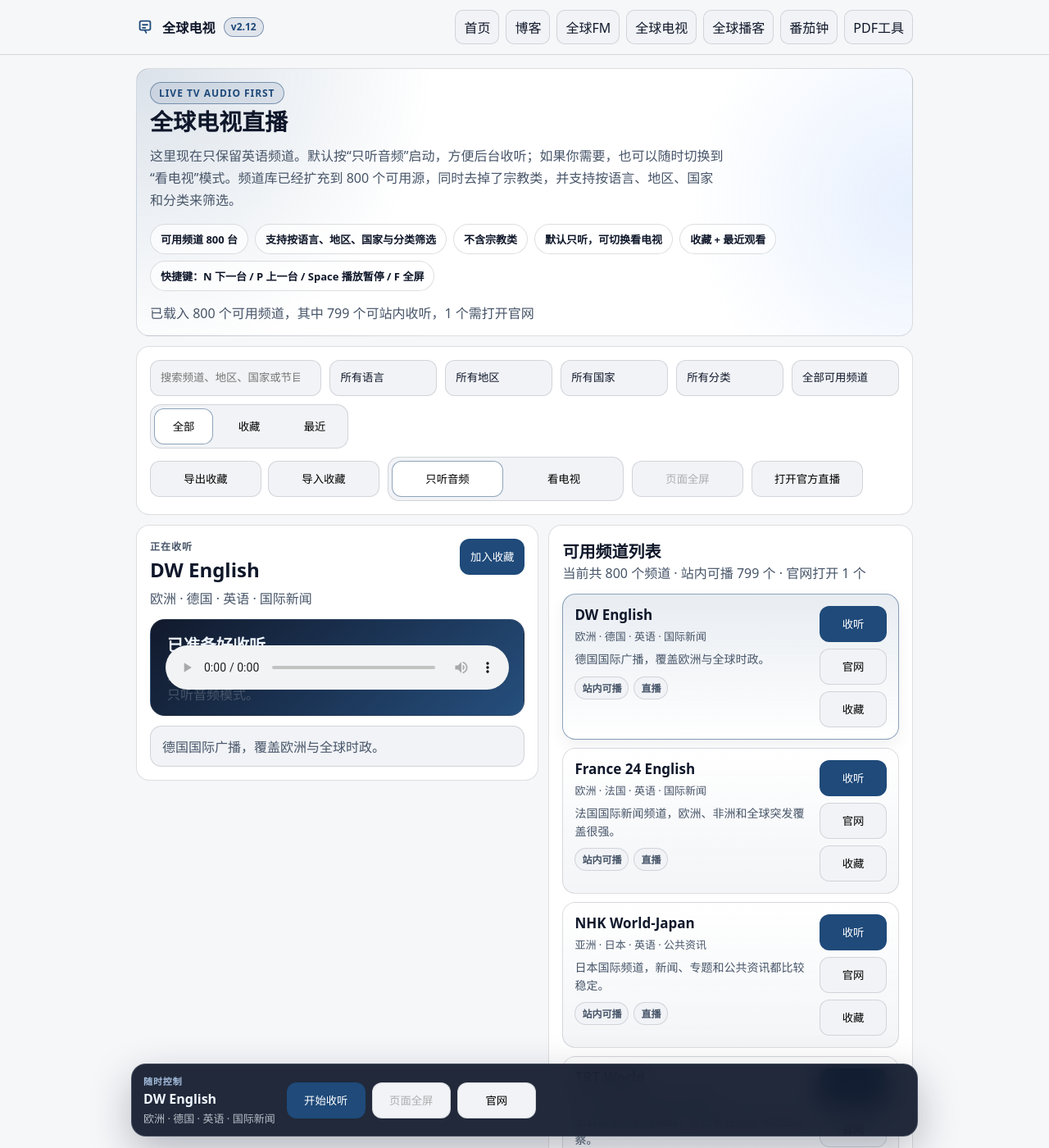
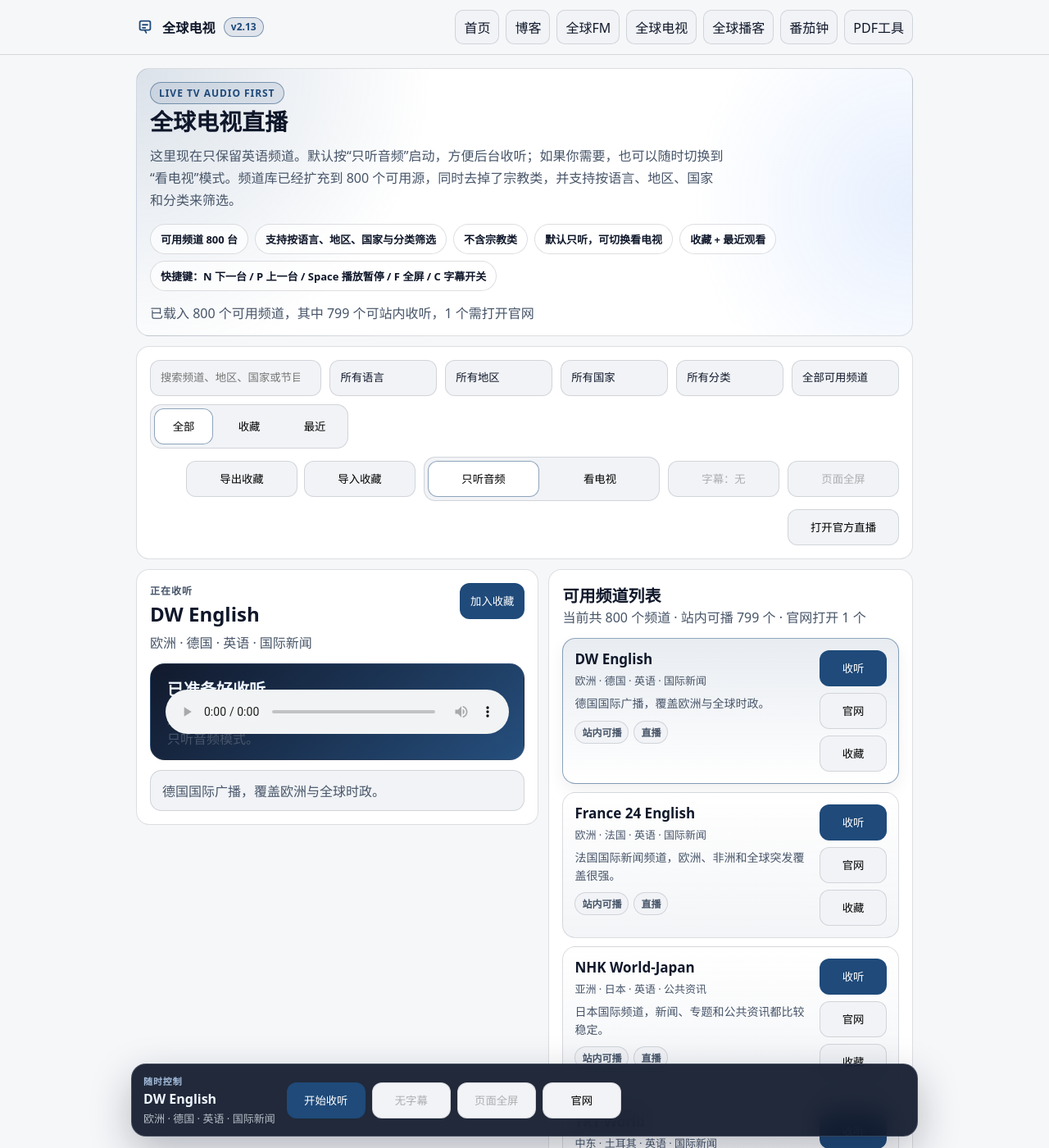
Before and after one commit to louwbc/louwbc.github.io, a Jekyll site: the page apps/global-tv/index.html, which Jekyll copies as it is, in a window 1280 px wide and 1400 px high. Shown: the whole window at 82% size. Built offline with Jekyll 4.4.1, drawn with Linux system fonts in a browser that asks for light colours; comment, search, counter and statistics services are not loaded; some of the changed lines change nothing that is shown.

Commit message:
feat(global-tv): v2.13 add subtitle toggle with C keyboard shortcut

```diff
--- a/apps/global-tv/global-tv.css
+++ b/apps/global-tv/global-tv.css
@@ -196,6 +196,14 @@
   background:#000;
   position:relative;
   z-index:1;
+}
+#playerVideo::cue{
+  background:rgba(15,23,42,.88);
+  color:#f8fafc;
+  font-size:18px;
+  line-height:1.5;
+  padding:4px 10px;
+  border-radius:6px;
 }
 .stage-shell:fullscreen .video-mount,
 .stage-shell:-webkit-full-screen .video-mount{
--- a/apps/global-tv/global-tv.js
+++ b/apps/global-tv/global-tv.js
@@ -14,6 +14,8 @@
   exportFavoritesBtn: $('#exportFavoritesBtn'),
   importFavoritesBtn: $('#importFavoritesBtn'),
   importFavoritesInput: $('#importFavoritesInput'),
+  subtitleBtn: $('#subtitleBtn'),
+  floatingSubtitleBtn: $('#floatingSubtitleBtn'),
   playerFullscreenBtn: $('#playerFullscreenBtn'),
   openOfficialBtn: $('#openOfficialBtn'),
   modeAudioBtn: $('#modeAudioBtn'),
@@ -45,7 +47,8 @@
 const STORE = {
   favorites: 'global-tv:favorites',
   recent: 'global-tv:recent',
-  playbackMode: 'global-tv:playbackMode'
+  playbackMode: 'global-tv:playbackMode',
+  subtitleEnabled: 'global-tv:subtitleEnabled'
 }
 
 const FAVORITES_LIMIT = 100
@@ -57,6 +60,8 @@
   currentId: null,
   hls: null,
   playbackMode: loadPlaybackMode(),
+  subtitleEnabled: loadSubtitleEnabled(),
+  subtitleAvailable: false,
   stageInView: true,
   videoDocked: false,
   stageObserver: null
@@ -150,6 +155,9 @@
     togglePlayerFullscreen()
   })
 
+  ui.subtitleBtn.addEventListener('click', toggleSubtitle)
+  ui.floatingSubtitleBtn.addEventListener('click', toggleSubtitle)
+
   document.addEventListener('fullscreenchange', updateFullscreenButtons)
   document.addEventListener('webkitfullscreenchange', updateFullscreenButtons)
 }
@@ -184,6 +192,16 @@
     updateFullscreenButtons()
   })
   ui.playerVideo.addEventListener('webkitendfullscreen', updateFullscreenButtons)
+  ui.playerVideo.textTracks.addEventListener('addtrack', () => {
+    checkSubtitleAvailability()
+    applySubtitleMode()
+  })
+  ui.playerVideo.textTracks.addEventListener('change', () => {
+    checkSubtitleAvailability()
+  })
+  ui.playerVideo.textTracks.addEventListener('removetrack', () => {
+    checkSubtitleAvailability()
+  })
 }
 
 function setupKeyboardShortcuts() {
@@ -224,6 +242,22 @@
     if (!canUsePlayerFullscreen()) return
     event.preventDefault()
     await togglePlayerFullscreen()
+  }
+
+  if (event.code === 'KeyC' || key === 'c') {
+    if (!canUseSubtitle()) {
+      const channel = getCurrentChannel()
+      if (state.playbackMode !== 'video') {
+        setInfo('字幕切换仅在“看电视”模式下可用')
+      } else if (!channel) {
+        setInfo('请先选择一个频道')
+      } else {
+        setInfo('当前频道没有可用字幕')
+      }
+      return
+    }
+    event.preventDefault()
+    toggleSubtitle()
   }
 }
 
@@ -548,16 +582,29 @@
   if (HlsCtor && typeof HlsCtor.isSupported === 'function' && HlsCtor.isSupported()) {
     const hls = new HlsCtor({
       enableWorker: true,
-      lowLatencyMode: true
+      lowLatencyMode: true,
+      enableWebVTT: true,
+      renderTextTracksNatively: true
     })
     state.hls = hls
     hls.loadSource(url)
     hls.attachMedia(media)
     hls.on(HlsCtor.Events.MANIFEST_PARSED, () => {
+      if (state.playbackMode === 'video') {
+        checkSubtitleAvailability()
+        applySubtitleMode()
+      }
       media.play().catch(() => {
         setStageMessage(getWaitingStageTitle(), `浏览器还没有自动开始${getPlaybackVerb()} ${channel.title}。请点一下播放器开始。`)
         setInfo(`${channel.title} 已载入，等待${getPlaybackVerb()}`)
       })
+    })
+    hls.on(HlsCtor.Events.SUBTITLE_TRACKS_UPDATED, () => {
+      checkSubtitleAvailability()
+      applySubtitleMode()
+    })
+    hls.on(HlsCtor.Events.SUBTITLE_TRACK_SWITCH, () => {
+      checkSubtitleAvailability()
     })
     hls.on(HlsCtor.Events.ERROR, (_event, data) => {
       if (data?.fatal) {
@@ -574,6 +621,12 @@
       setStageMessage(getWaitingStageTitle(), `浏览器还没有自动开始${getPlaybackVerb()} ${channel.title}。请点一下播放器开始。`)
       setInfo(`${channel.title} 已载入，等待${getPlaybackVerb()}`)
     })
+    setTimeout(() => {
+      if (state.playbackMode === 'video') {
+        checkSubtitleAvailability()
+        applySubtitleMode()
+      }
+    }, 2000)
     return
   }
 
@@ -599,6 +652,7 @@
   ui.favCurrentBtn.disabled = !hasCurrent
   ui.favCurrentBtn.textContent = hasCurrent && isFavorite(channel.id) ? '取消收藏' : '加入收藏'
   ui.floatingOfficialBtn.disabled = !hasCurrent || !channel.watchUrl
+  updateSubtitleButtons()
   updateFullscreenButtons()
 }
 
@@ -850,10 +904,12 @@
   ui.floatingPlayPauseBtn.disabled = false
   if (!hasMediaSource(media)) {
     ui.floatingPlayPauseBtn.textContent = getStartButtonLabel()
+    updateSubtitleButtons()
     updateFullscreenButtons()
     return
   }
   ui.floatingPlayPauseBtn.textContent = media.paused ? getContinueButtonLabel() : '暂停'
+  updateSubtitleButtons()
   updateFullscreenButtons()
 }
 
@@ -862,6 +918,15 @@
   const activeMedia = getPlaybackMedia()
   const shouldResume = !!current && current.kind === 'hls' && hasMediaSource(activeMedia) && !activeMedia.paused
   applyPlaybackMode(mode, { rerender: false })
+  if (mode === 'video') {
+    setTimeout(() => {
+      checkSubtitleAvailability()
+      applySubtitleMode()
+    }, 500)
+  } else {
+    state.subtitleAvailable = false
+    updateSubtitleButtons()
+  }
   if (current) {
     renderPlayer(current, shouldResume)
     refreshCurrentActions()
@@ -1246,3 +1311,88 @@
   if (!href) return
   window.open(href, '_blank', 'noopener,noreferrer')
 }
+
+function loadSubtitleEnabled() {
+  const saved = load(STORE.subtitleEnabled, false)
+  return saved === true
+}
+
+function canUseSubtitle(channel = getCurrentChannel()) {
+  return state.playbackMode === 'video' && !!channel && channel.kind === 'hls' && state.subtitleAvailable
+}
+
+function toggleSubtitle() {
+  if (!canUseSubtitle()) {
+    const channel = getCurrentChannel()
+    if (state.playbackMode !== 'video') {
+      setInfo('字幕切换仅在“看电视”模式下可用')
+    } else if (!channel) {
+      setInfo('请先选择一个频道')
+    } else {
+      setInfo('当前频道没有可用字幕')
+    }
+    return
+  }
+  state.subtitleEnabled = !state.subtitleEnabled
+  save(STORE.subtitleEnabled, state.subtitleEnabled)
+  applySubtitleMode()
+  updateSubtitleButtons()
+  setInfo(`字幕已${state.subtitleEnabled ? '开启' : '关闭'}`)
+}
+
+function applySubtitleMode() {
+  const textTracks = ui.playerVideo.textTracks
+  if (!textTracks || !textTracks.length) return
+  const mode = state.subtitleEnabled ? 'showing' : 'hidden'
+  for (let i = 0; i < textTracks.length; i++) {
+    const track = textTracks[i]
+    if (track.kind === 'subtitles' || track.kind === 'captions') {
+      track.mode = mode
+    }
+  }
+  if (state.hls && typeof state.hls.subtitleTrack === 'number') {
+    if (state.subtitleEnabled) {
+      const subtitleTracks = state.hls.subtitleTracks || []
+      if (subtitleTracks.length && state.hls.subtitleTrack === -1) {
+        state.hls.subtitleTrack = 0
+      }
+    } else {
+      state.hls.subtitleTrack = -1
+    }
+  }
+}
+
+function checkSubtitleAvailability() {
+  const channel = getCurrentChannel()
+  if (!channel || state.playbackMode !== 'video' || channel.kind !== 'hls') {
+    state.subtitleAvailable = false
+    updateSubtitleButtons()
+    return
+  }
+  let available = false
+  const textTracks = ui.playerVideo.textTracks
+  if (textTracks && textTracks.length) {
+    for (let i = 0; i < textTracks.length; i++) {
+      const track = textTracks[i]
+      if (track.kind === 'subtitles' || track.kind === 'captions') {
+        available = true
+        break
+      }
+    }
+  }
+  if (!available && state.hls && state.hls.subtitleTracks && state.hls.subtitleTracks.length) {
+    available = true
+  }
+  state.subtitleAvailable = available
+  updateSubtitleButtons()
+}
+
+function updateSubtitleButtons() {
+  const enabled = canUseSubtitle()
+  const label = state.subtitleEnabled ? '字幕：开启' : '字幕：关闭'
+  const floatingLabel = state.subtitleEnabled ? '字幕开' : '字幕关'
+  ui.subtitleBtn.disabled = !enabled
+  ui.subtitleBtn.textContent = state.subtitleAvailable ? label : '字幕：无'
+  ui.floatingSubtitleBtn.disabled = !enabled
+  ui.floatingSubtitleBtn.textContent = state.subtitleAvailable ? floatingLabel : '无字幕'
+}
--- a/apps/global-tv/index.html
+++ b/apps/global-tv/index.html
@@ -7,7 +7,7 @@
   <title>全球电视</title>
   <link rel="icon" href="../../icons/icon.svg" type="image/svg+xml">
   <link rel="stylesheet" href="../../assets/css/site.css?v=20260528c">
-  <link rel="stylesheet" href="./global-tv.css?v=20260815a">
+  <link rel="stylesheet" href="./global-tv.css?v=20260915a">
 </head>
 <body class="audio-only">
   <header class="topbar">
@@ -15,7 +15,7 @@
       <div class="brand">
         <svg viewBox="0 0 24 24" class="logo" aria-hidden="true"><path d="M4 6a3 3 0 0 1 3-3h10a3 3 0 0 1 3 3v8a3 3 0 0 1-3 3h-3.8l1.3 2.3a1 1 0 0 1-1.7 1l-1.8-3.3H7a3 3 0 0 1-3-3V6zm3-1a1 1 0 0 0-1 1v8a1 1 0 0 0 1 1h10a1 1 0 0 0 1-1V6a1 1 0 0 0-1-1H7zM8 8h8v2H8V8zm0 4h5v2H8v-2z" fill="currentColor"/></svg>
         <div class="brand-title">全球电视</div>
-        <span class="version-chip" aria-label="当前版本">v2.12</span>
+        <span class="version-chip" aria-label="当前版本">v2.13</span>
       </div>
       <nav class="nav">
         <a href="../../">首页</a>
@@ -42,7 +42,7 @@
         <div class="meta-pill">不含宗教类</div>
         <div class="meta-pill">默认只听，可切换看电视</div>
         <div class="meta-pill">收藏 + 最近观看</div>
-        <div class="meta-pill">快捷键：N 下一台 / P 上一台 / Space 播放暂停 / F 全屏</div>
+        <div class="meta-pill">快捷键：N 下一台 / P 上一台 / Space 播放暂停 / F 全屏 / C 字幕开关</div>
       </div>
       <div class="muted" id="info" style="margin-top:14px">正在载入频道…</div>
     </section>
@@ -84,6 +84,7 @@
             <button class="btn mode-btn active" id="modeAudioBtn" type="button" data-mode="audio" role="tab" aria-selected="true">只听音频</button>
             <button class="btn mode-btn" id="modeVideoBtn" type="button" data-mode="video" role="tab" aria-selected="false">看电视</button>
           </div>
+          <button class="btn" id="subtitleBtn" type="button" disabled>字幕：关闭</button>
           <button class="btn" id="playerFullscreenBtn" type="button" disabled>页面全屏</button>
           <button class="btn" id="openOfficialBtn" type="button" disabled>打开官方直播</button>
         </div>
@@ -124,7 +125,7 @@
             </div>
           </div>
           <div class="player-note">
-            <div id="nowNote" class="muted">提示：默认是只听音频；你也可以切到“看电视”。部分频道会跳转到官方直播页继续播放。快捷键：N 下一台，P 上一台，Space 播放/暂停，F 切换页面全屏（仅看电视模式可用）。</div>
+            <div id="nowNote" class="muted">提示：默认是只听音频；你也可以切到“看电视”。部分频道会跳转到官方直播页继续播放。快捷键：N 下一台，P 上一台，Space 播放/暂停，F 切换页面全屏（仅看电视模式可用），C 切换字幕（仅看电视模式，有字幕频道可用）。</div>
           </div>
         </section>
       </div>
@@ -156,6 +157,7 @@
       </div>
       <div class="floating-player-actions">
         <button class="btn primary" id="floatingPlayPauseBtn" type="button" disabled>开始收听</button>
+        <button class="btn" id="floatingSubtitleBtn" type="button" disabled>字幕</button>
         <button class="btn" id="floatingFullscreenBtn" type="button" disabled>页面全屏</button>
         <button class="btn" id="floatingOfficialBtn" type="button" disabled>官网</button>
       </div>
@@ -163,6 +165,6 @@
   </div>
 
   <script src="https://cdn.jsdelivr.net/npm/hls.js@latest"></script>
-  <script src="./global-tv.js?v=20260815a" type="module"></script>
+  <script src="./global-tv.js?v=20260915a" type="module"></script>
 </body>
 </html>
```
